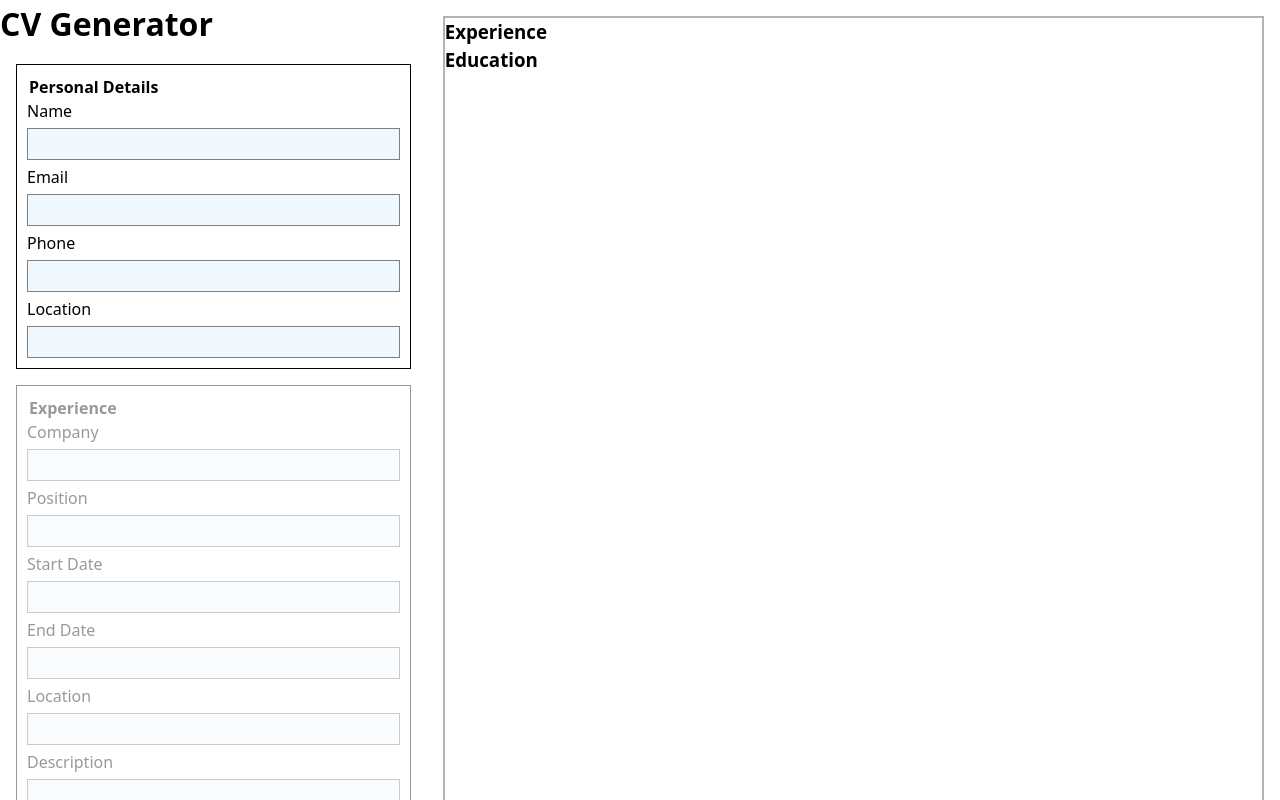
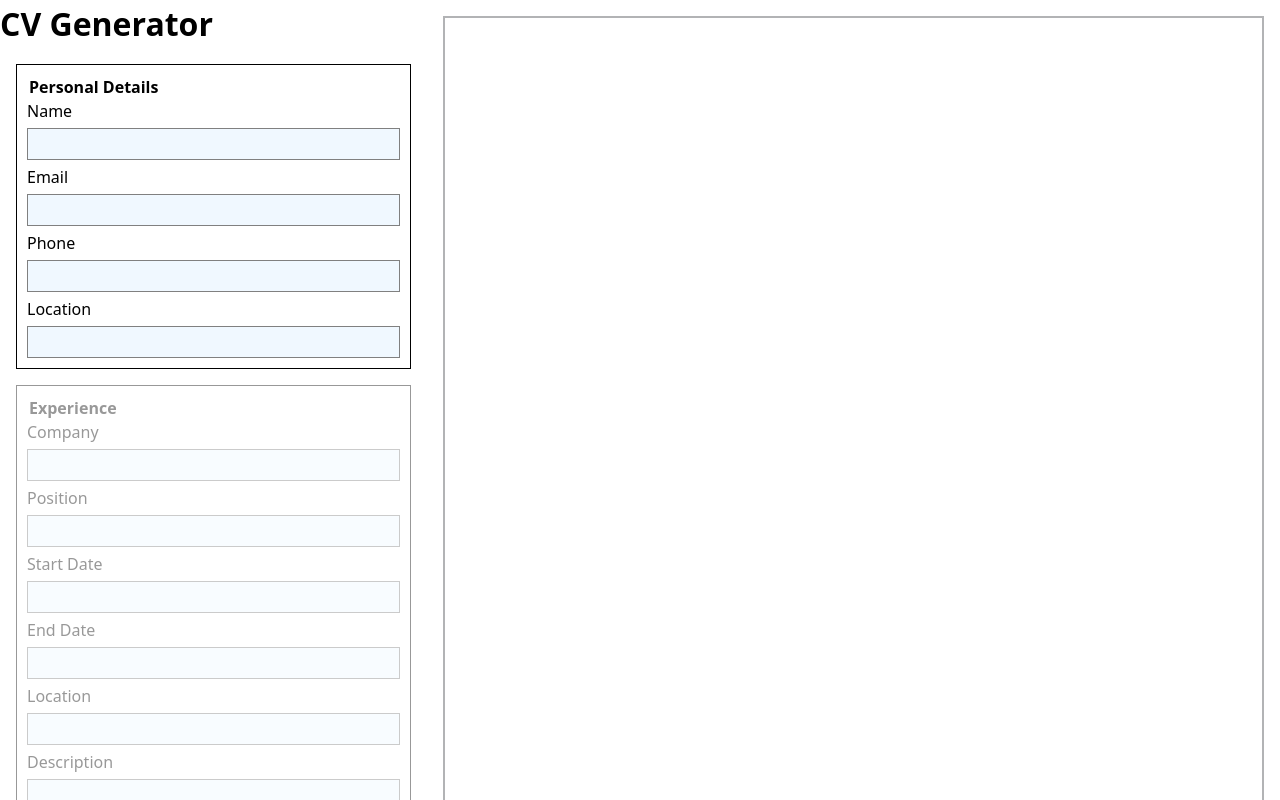
Before and after one commit to CopyypoC/odin-cv-application, a React (Vite) app: page / in a window 1280 px wide. Shown: the top 800 px of the page. Built offline with nearby package versions, Linux system fonts and the light colour scheme.

Commit message:
feat: only show cv headings if items exist

```diff
--- a/src/components/GeneratedCV.jsx
+++ b/src/components/GeneratedCV.jsx
@@ -14,9 +14,9 @@ export function GeneratedCV({ personalData, experienceData, educationData }) {
   return (
     <article className="cv">
       <PersonalSection personalItem={personalItem} />
-      <h3>Experience</h3>
+      {experienceSections.length > 0 ? <h3>Experience</h3> : null}
       {experienceSections}
-      <h3>Education</h3>
+      {educationSections.length > 0 ? <h3>Education</h3> : null}
       {educationSections}
     </article>
   );
```
